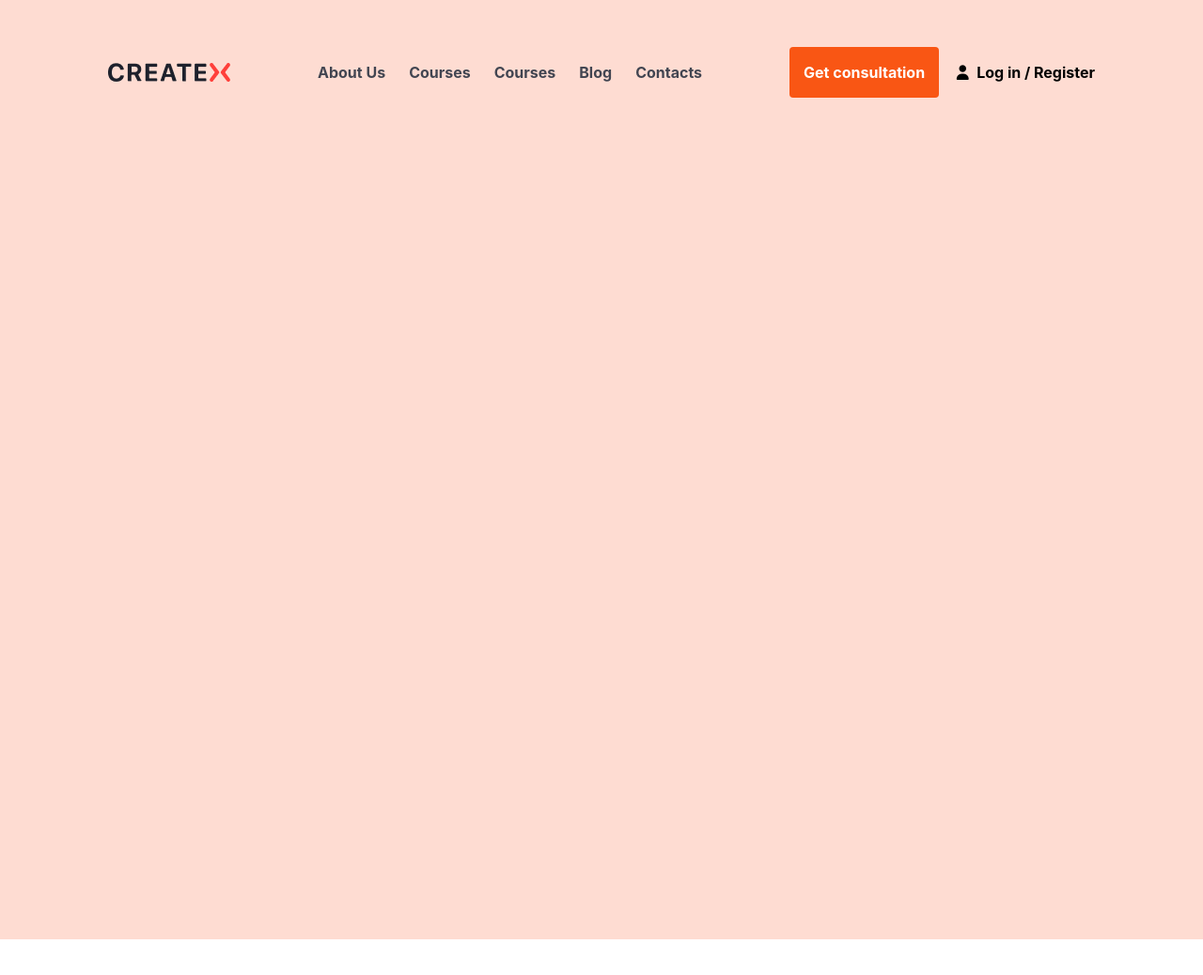
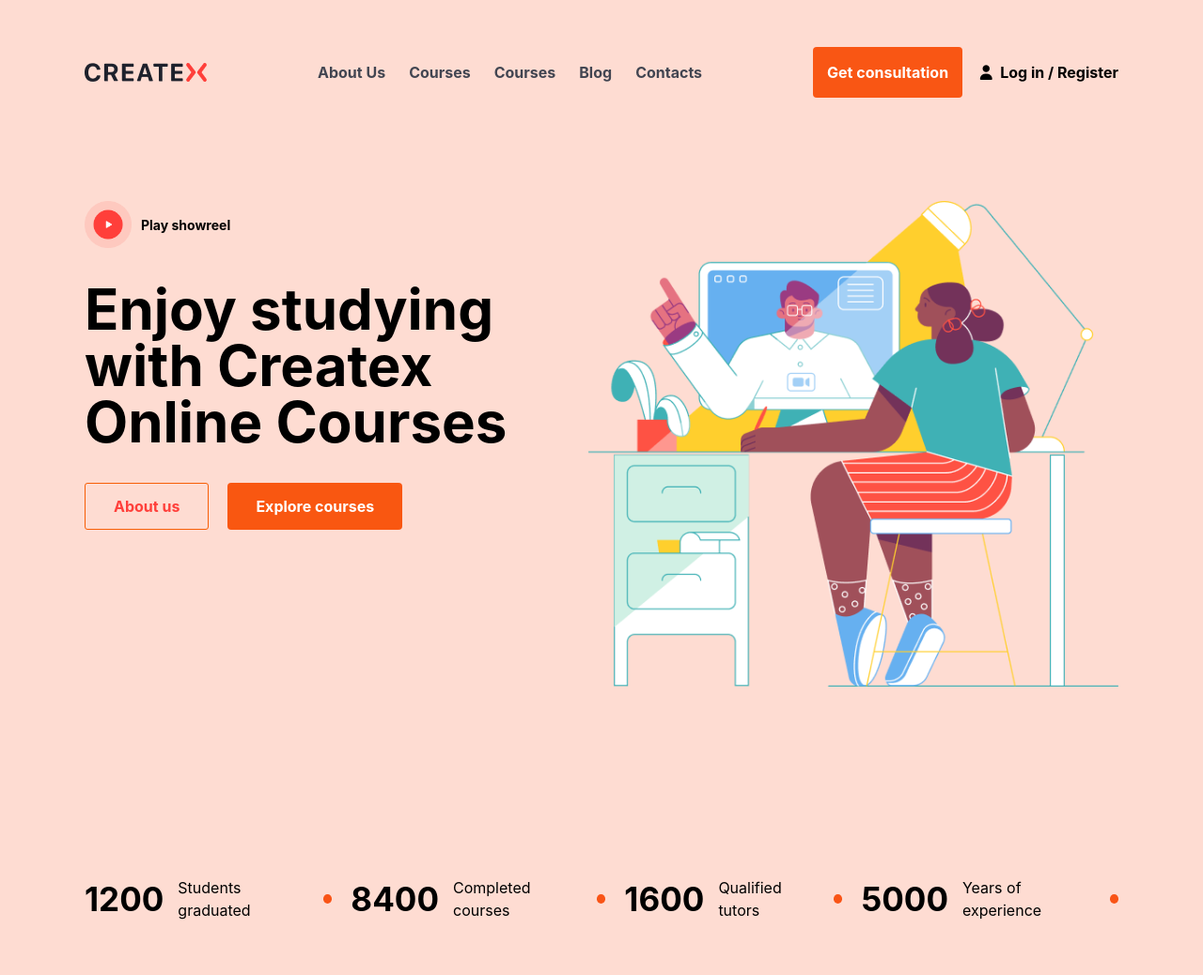
Before and after one commit to muhammadnazarov1724-cell/P.Createx, a website: page index.html in a window 1280 px wide. Shown: the whole page at 94% size. Before the commit the page ends 1000 px from the top, so only its background shows below. Drawn offline with nearby package versions, Linux system fonts and the light colour scheme; files that its build step writes are made by us from their sources.

Commit message:
header s-2 page1

```diff
--- a/index.html
+++ b/index.html
@@ -14,8 +14,10 @@
     />
   </head>
   <body>
-    <section class="bg-[#FEDCD2] p-[20px] h-[1000px]">
-      <header class="flex items-center justify-between lg:py-[30px] max-w-[1050px] m-auto">
+    <section class="bg-[#FEDCD2] p-[20px] h-[1100px]">
+      <header
+        class="flex items-center justify-between lg:py-[30px] max-w-[1100px] m-auto"
+      >
         <div>
           <img src="./images/logo.png" alt="" />
         </div>
@@ -27,13 +29,58 @@
           <a href="">Contacts</a>
         </nav>
         <div class="flex gap-[15px]">
-          <button class="hidden lg:block bg-[#F95614] text-white font-bold rounded-[4px] p-[15px]">Get consultation</button>
+          <button
+            class="hidden lg:block bg-[#F95614] text-white font-bold rounded-[4px] p-[15px]"
+          >
+            Get consultation
+          </button>
           <div class="flex font-bold items-center gap-[5px]">
             <i class="fa-solid fa-user"></i>
-           <p>Log in / Register</p>
+            <p>Log in / Register</p>
           </div>
         </div>
       </header>
+      <section class="max-w-[1100px] m-auto flex-col gap-[20px] flex lg:flex-row my-[40px] lg:my-[80px] lg:justify-between">
+        <div class="flex flex-col gap-[35px] lg:w-[50%]">
+          <div class="flex gap-[10px] items-center">
+            <div class="w-[50px]">
+              <img src="./images/hover.png" alt="" />
+            </div>
+            <p class="text-[14px] font-bold">Play showreel</p>
+          </div>
+          <p class="text-4xl font-bold lg:text-6xl">Enjoy studying with Createx Online Courses</p>
+          <div class="flex gap-[10px] lg:gap-[20px]">
+            <button class="text-[#FF3F3A] font-bold border border-[#F75E05] rounded-[3px] py-[12px] px-[30px]">About us</button>
+            <button class="bg-[#F95711] text-white font-bold py-[13px] px-[30px] rounded-[4px]">Explore courses</button>
+          </div>
+        </div>
+        <div>
+            <img src="./images/illustration.png" alt="">
+        </div>
+      </section>
+      <section class="flex flex-col gap-[20px] my-[70px] lg:flex-row max-w-[1100px] m-auto lg:my-[200px]">
+        <div class="flex gap-[15px] items-center">
+            <p class="text-[35px] font-bold">1200</p>
+            <p>Students graduated</p>
+            <div class="bg-[#F95416] h-[10px] w-[10px] rounded-[50%]"></div>
+        </div>
+        <div class="flex gap-[15px] items-center">
+            <p class="text-[35px] font-bold">8400</p>
+            <p>Completed courses</p>
+            <div class="bg-[#F95416] h-[10px] w-[10px] rounded-[50%]"></div>
+        </div>
+        <div class="flex gap-[15px] items-center">
+            <p class="text-[35px] font-bold">1600</p>
+            <p>Qualified tutors</p>
+            <div class="bg-[#F95416] h-[10px] w-[10px] rounded-[50%]"></div>
+        </div>
+        <div class="flex gap-[15px] items-center">
+            <p class="text-[35px] font-bold">5000</p>
+            <p>Years of experience</p>
+            <div class="bg-[#F95416] h-[10px] w-[10px] rounded-[50%]"></div>
+        </div>
+
+      </section>
     </section>
   </body>
 </html>
```
Also changed, not shown: images/hover.png (added), images/illustration.png (added).
